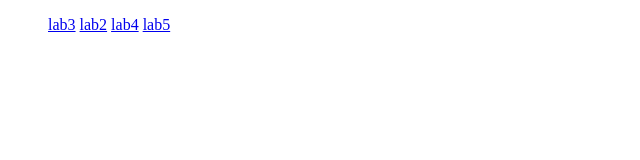
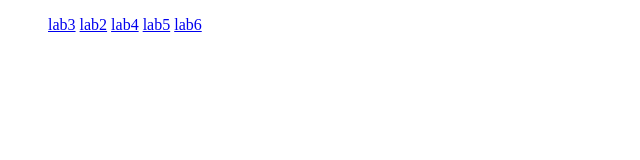
Before and after one commit to gauravai2025/web_techmology_assignment, a plain HTML site: page index.html in a window 1280 px wide. Shown: the full height of the page, 0-640 px from the left. Drawn offline with Linux system fonts and the light colour scheme.

Commit message:
Update index.html

```diff
--- a/index.html
+++ b/index.html
@@ -12,6 +12,7 @@
         <a href="./lab2/index.html">lab2</a>
          <a href="./lab4/index.html">lab4</a>
          <a href="./lab5/index.html">lab5</a>
+         <a href="./lab6/index.html">lab6</a>
     </ul>
 
 </body>
```
